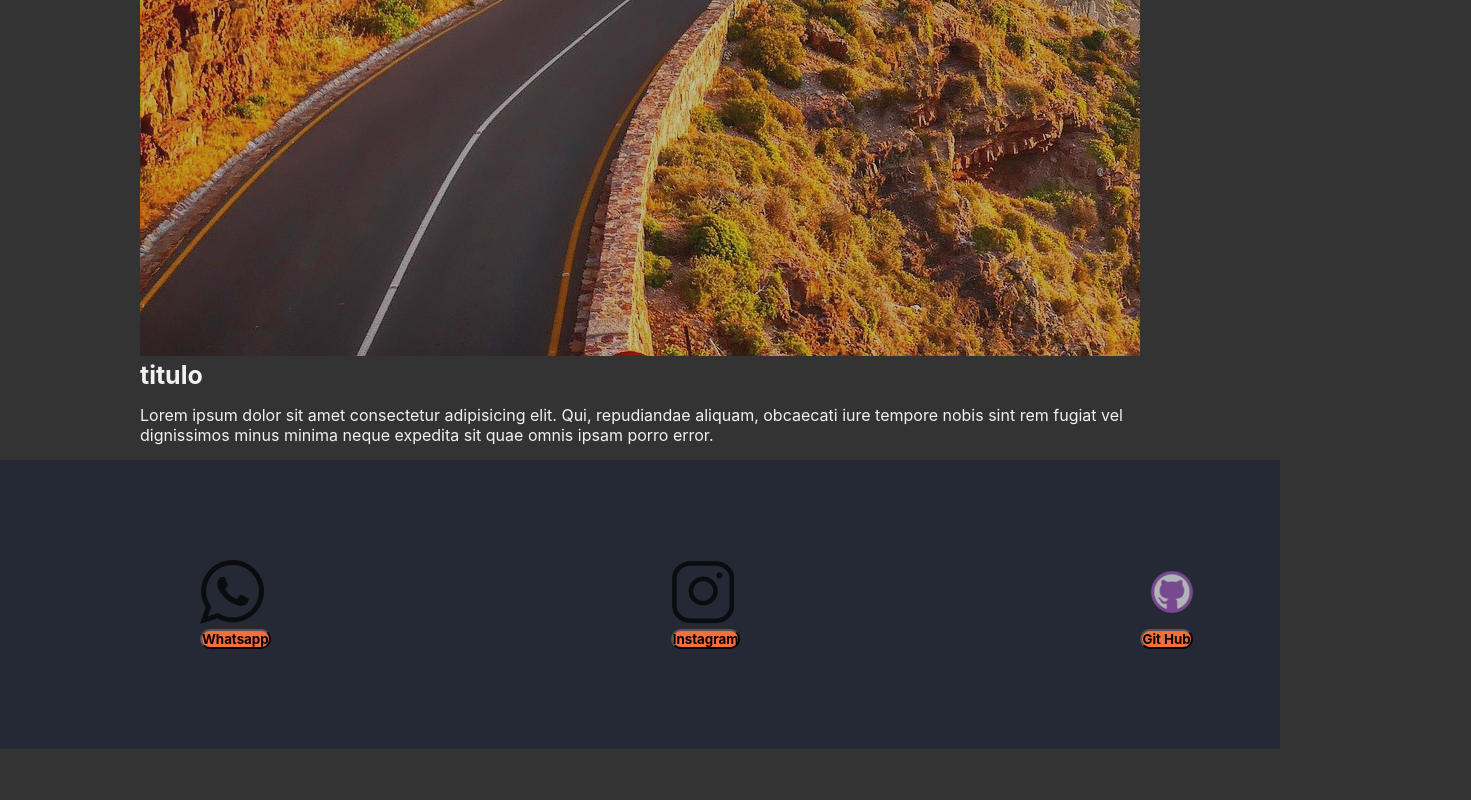
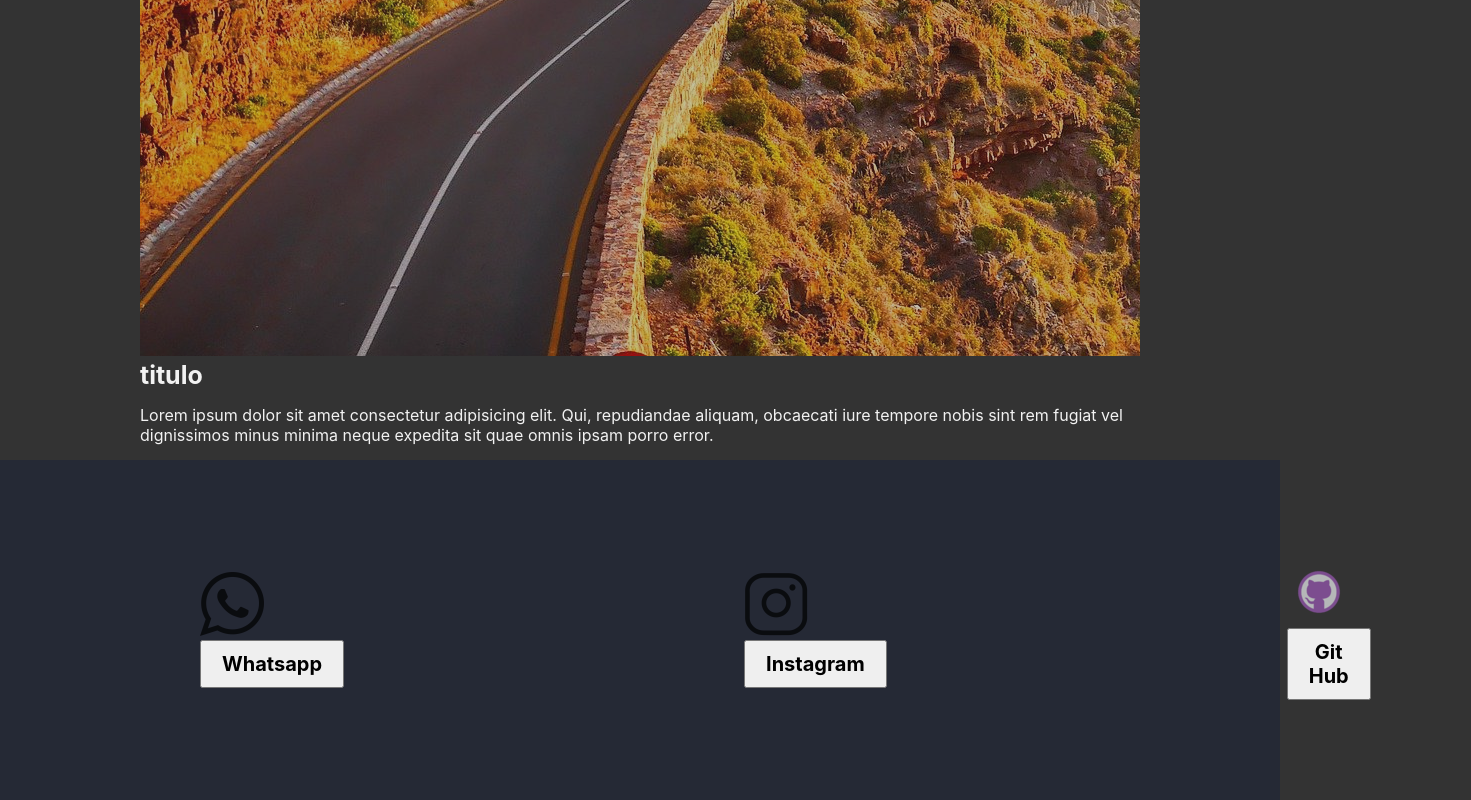
Before and after one commit to kevinpolari/git-inicial, a plain HTML site: page index.html in a window 1280 px wide. Shown: the part 2569-3369 px from the top of the page, 1471 px wide, since content can reach past the window. Before the commit the page ends 3318 px from the top, so only its background shows below. Drawn offline with nearby package versions, Linux system fonts and the light colour scheme; files whose address does not match are found by name.

Commit message:
estilo en el footer

```diff
--- a/css/estilo.css
+++ b/css/estilo.css
@@ -104,6 +104,7 @@ h3 {
 
  img {
      opacity: 0.7;
+     object-fit: cover;
  }
 
  .titulo p {
@@ -123,18 +124,23 @@ h3 {
     justify-content: space-between;
  }
 
- .footer p {
-     color: white;
- }
 
  .footer button {
-    border-radius: 10px;
-    background-color: #f56f3a;
-    color:  black;
+    display: inline-block;
+    text-decoration: none;
+    padding: 10px 20px;
+    line-height: normal;
+    font-size: 20px;
     font-weight: bold;
     -webkit-transition:all 500ms ease ;
     -o-transition:all 500ms ease ;
     transition:all 500ms ease ;
+}
+
+.footer button:hover{
+    background: #f56f3a;
+    border-radius: 50px;
+    margin-bottom: 1.5em;
 }
 
 .foto {
```
